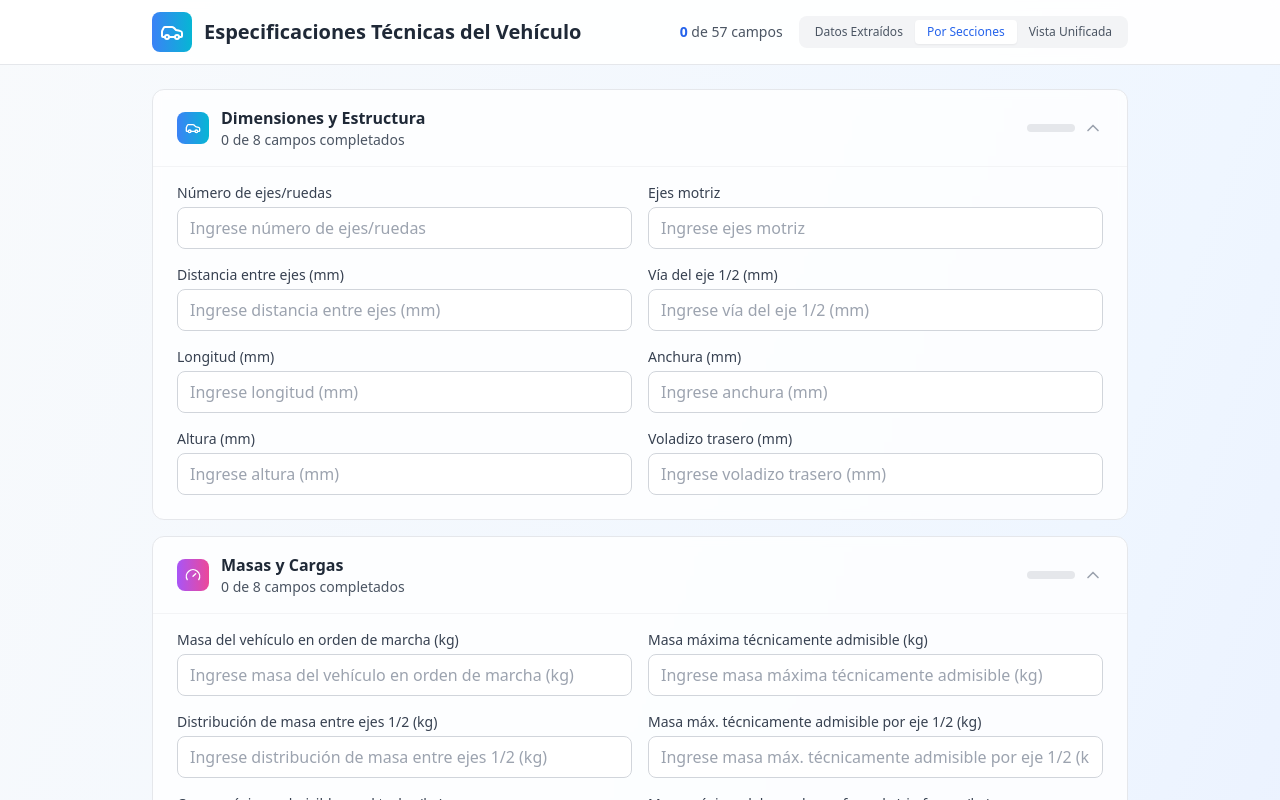
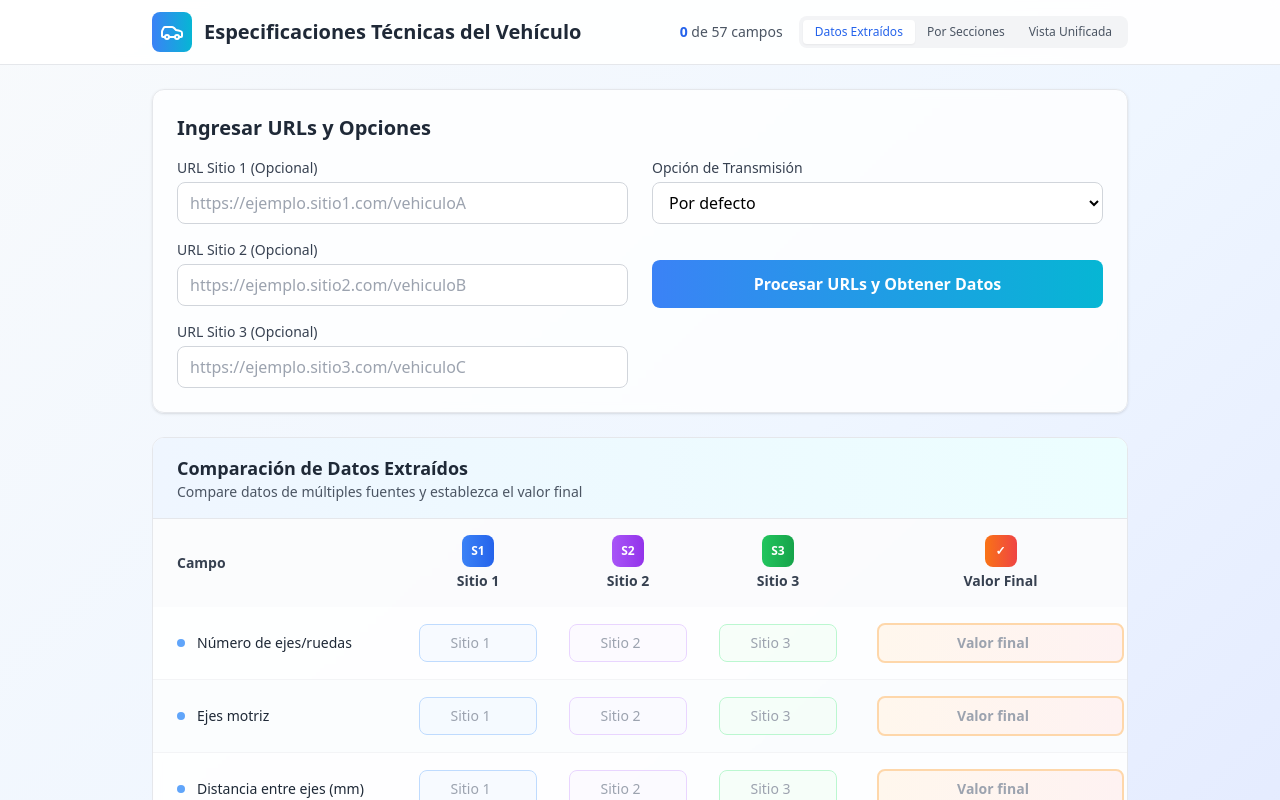
Before and after one commit to MaxiE97/homologation_vehicle, a React (Vite) app in the folder frontend/: page / in a window 1280 px wide. Shown: the top 800 px of the page. Built offline with nearby package versions, Linux system fonts and the light colour scheme.

Commit message:
Fase 1, Paso 1: Integrar Entradas de URL y Botón "Procesar"

```diff
--- /dev/null
+++ b/frontend/src/components/vehicleForm/UrlInputSection.tsx
@@ -0,0 +1,100 @@
+// frontend/src/components/vehicleForm/UrlInputSection.tsx
+import React from 'react';
+
+interface UrlInputSectionProps {
+  url1: string;
+  setUrl1: (value: string) => void;
+  url2: string;
+  setUrl2: (value: string) => void;
+  url3: string;
+  setUrl3: (value: string) => void;
+  transmissionOption: string;
+  setTransmissionOption: (value: string) => void;
+  onProcessUrls: () => void;
+}
+
+const UrlInputSection: React.FC<UrlInputSectionProps> = ({
+  url1,
+  setUrl1,
+  url2,
+  setUrl2,
+  url3,
+  setUrl3,
+  transmissionOption,
+  setTransmissionOption,
+  onProcessUrls,
+}) => {
+  const inputClasses = "w-full px-3 py-2 rounded-lg border border-gray-300 focus:border-blue-500 focus:outline-none transition-colors duration-200 bg-white";
+  const labelClasses = "block text-sm font-medium text-gray-700 mb-1";
+
+  return (
+    <div className="bg-white/80 backdrop-blur-sm rounded-xl border border-gray-200 p-6 mb-6 shadow">
+      <h2 className="text-xl font-semibold text-gray-800 mb-4">Ingresar URLs y Opciones</h2>
+      <div className="grid grid-cols-1 md:grid-cols-2 gap-6">
+        {/* Columna Izquierda: URLs */}
+        <div className="space-y-4">
+          <div>
+            <label htmlFor="url1" className={labelClasses}>URL Sitio 1 (Opcional)</label>
+            <input
+              type="url"
+              id="url1"
+              value={url1}
+              onChange={(e) => setUrl1(e.target.value)}
+              placeholder="https://ejemplo.sitio1.com/vehiculoA"
+              className={inputClasses}
+            />
+          </div>
+          <div>
+            <label htmlFor="url2" className={labelClasses}>URL Sitio 2 (Opcional)</label>
+            <input
+              type="url"
+              id="url2"
+              value={url2}
+              onChange={(e) => setUrl2(e.target.value)}
+              placeholder="https://ejemplo.sitio2.com/vehiculoB"
+              className={inputClasses}
+            />
+          </div>
+          <div>
+            <label htmlFor="url3" className={labelClasses}>URL Sitio 3 (Opcional)</label>
+            <input
+              type="url"
+              id="url3"
+              value={url3}
+              onChange={(e) => setUrl3(e.target.value)}
+              placeholder="https://ejemplo.sitio3.com/vehiculoC"
+              className={inputClasses}
+            />
+          </div>
+        </div>
+
+        {/* Columna Derecha: Opciones y Botón */}
+        <div className="space-y-4">
+          <div>
+            <label htmlFor="transmissionOption" className={labelClasses}>Opción de Transmisión</label>
+            <select
+              id="transmissionOption"
+              value={transmissionOption}
+              onChange={(e) => setTransmissionOption(e.target.value)}
+              className={inputClasses}
+            >
+              <option value="Por defecto">Por defecto</option>
+              <option value="Manual">Manual</option>
+              <option value="Automático">Automático</option>
+            </select>
+          </div>
+          <div className="pt-5"> {/* Ajuste para alinear mejor el botón o darle espacio */}
+            <button
+              onClick={onProcessUrls}
+              className="w-full px-6 py-3 bg-gradient-to-r from-blue-500 to-cyan-500 text-white rounded-lg font-semibold transition-all duration-200 hover:shadow-lg focus:outline-none focus:ring-2 focus:ring-blue-300"
+            >
+              Procesar URLs y Obtener Datos
+            </button>
+          </div>
+        </div>
+      </div>
+    </div>
+  );
+};
+
+export default UrlInputSection;
--- a/frontend/src/pages/VehicleHomologationPage.tsx
+++ b/frontend/src/pages/VehicleHomologationPage.tsx
@@ -1,20 +1,26 @@
-// src/pages/VehicleHomologationPage.tsx
-import  { useState, useMemo } from 'react';
-import FormHeader from '../components/layout/FormHeader';
-import FormActions from '../components/layout/FormActions';
-import ExtractedDataView from '../components/vehicleForm/ExtractedDataView';
-import SectionsView from '../components/vehicleForm/SectionsView';
-import UnifiedView from '../components/vehicleForm/UnifiedView';
-import type { FormData, ExtractedData, CollapsedSections } from '../types/vehicleSpecs';
-import { sections as allSections } from '../constants/vehicleFormSections';
+// frontend/src/pages/VehicleHomologationPage.tsx
+import { useState, useMemo } from 'react';
+import FormHeader from '../components/layout/FormHeader'; //
+import FormActions from '../components/layout/FormActions'; //
+import ExtractedDataView from '../components/vehicleForm/ExtractedDataView'; //
+import SectionsView from '../components/vehicleForm/SectionsView'; //
+import UnifiedView from '../components/vehicleForm/UnifiedView'; //
+import UrlInputSection from '../components/vehicleForm/UrlInputSection';
+import type { FormData, ExtractedData, CollapsedSections } from '../types/vehicleSpecs'; //
+import { sections as allSections } from '../constants/vehicleFormSections'; //
 
 type ViewMode = 'extracted' | 'sections' | 'unified';
 
 const VehicleHomologationPage = () => {
   const [formData, setFormData] = useState<FormData>({});
   const [collapsedSections, setCollapsedSections] = useState<CollapsedSections>({});
-  const [viewMode, setViewMode] = useState<ViewMode>('sections');
+  const [viewMode, setViewMode] = useState<ViewMode>('extracted'); // Iniciamos en 'extracted' para ver UrlInputSection
   const [extractedData, setExtractedData] = useState<ExtractedData>({});
+
+  const [url1, setUrl1] = useState<string>('');
+  const [url2, setUrl2] = useState<string>('');
+  const [url3, setUrl3] = useState<string>('');
+  const [transmissionOption, setTransmissionOption] = useState<string>('Por defecto');
 
   const updateField = (field: string, value: string) => {
     setFormData(prev => ({ ...prev, [field]: value }));
@@ -30,8 +36,6 @@ const VehicleHomologationPage = () => {
     }));
   };
 
-  // updateFinalValue es lo mismo que updateField en este contexto,
-  // pero mantenemos la semántica si planeas diferenciarla más tarde.
   const updateFinalValue = (fieldKey: string, value: string) => {
     updateField(fieldKey, value);
   };
@@ -43,18 +47,25 @@ const VehicleHomologationPage = () => {
     }));
   };
 
+  const handleProcessUrls = () => {
+    console.log("Procesando URLs:");
+    console.log("URL 1:", url1);
+    console.log("URL 2:", url2);
+    console.log("URL 3:", url3);
+    console.log("Opción de Transmisión:", transmissionOption);
+    // En el siguiente paso, aquí generaremos los datos simulados.
+  };
+
   const totalFields = useMemo(() => allSections.reduce((acc, section) => acc + section.fields.length, 0), []);
   const completedFields = useMemo(() => Object.keys(formData).filter(key => formData[key] && String(formData[key]).trim() !== '').length, [formData]);
   const completedPercentage = useMemo(() => totalFields > 0 ? Math.round((completedFields / totalFields) * 100) : 0, [completedFields, totalFields]);
 
   const handleSaveDraft = () => {
-    console.log("Guardar Borrador:", formData);
-    // Aquí iría la lógica para guardar el borrador
+    console.log("Guardar Borrador:", { urls: {url1, url2, url3}, transmission: transmissionOption, data: formData });
   };
 
   const handleSubmit = () => {
-    console.log("Finalizar y Enviar:", formData);
-    // Aquí iría la lógica para enviar el formulario
+    console.log("Finalizar y Enviar:", { urls: {url1, url2, url3}, transmission: transmissionOption, data: formData });
   };
 
 
@@ -68,6 +79,22 @@ const VehicleHomologationPage = () => {
       />
 
       <div className="max-w-5xl mx-auto px-6 py-6">
+        {/* Mostrar UrlInputSection solo si viewMode es 'extracted' */}
+        {viewMode === 'extracted' && (
+          <UrlInputSection
+            url1={url1}
+            setUrl1={setUrl1}
+            url2={url2}
+            setUrl2={setUrl2}
+            url3={url3}
+            setUrl3={setUrl3}
+            transmissionOption={transmissionOption}
+            setTransmissionOption={setTransmissionOption}
+            onProcessUrls={handleProcessUrls}
+          />
+        )}
+
+        {/* Las vistas de datos se muestran según el viewMode */}
         {viewMode === 'extracted' && (
           <ExtractedDataView
             formData={formData}
```
